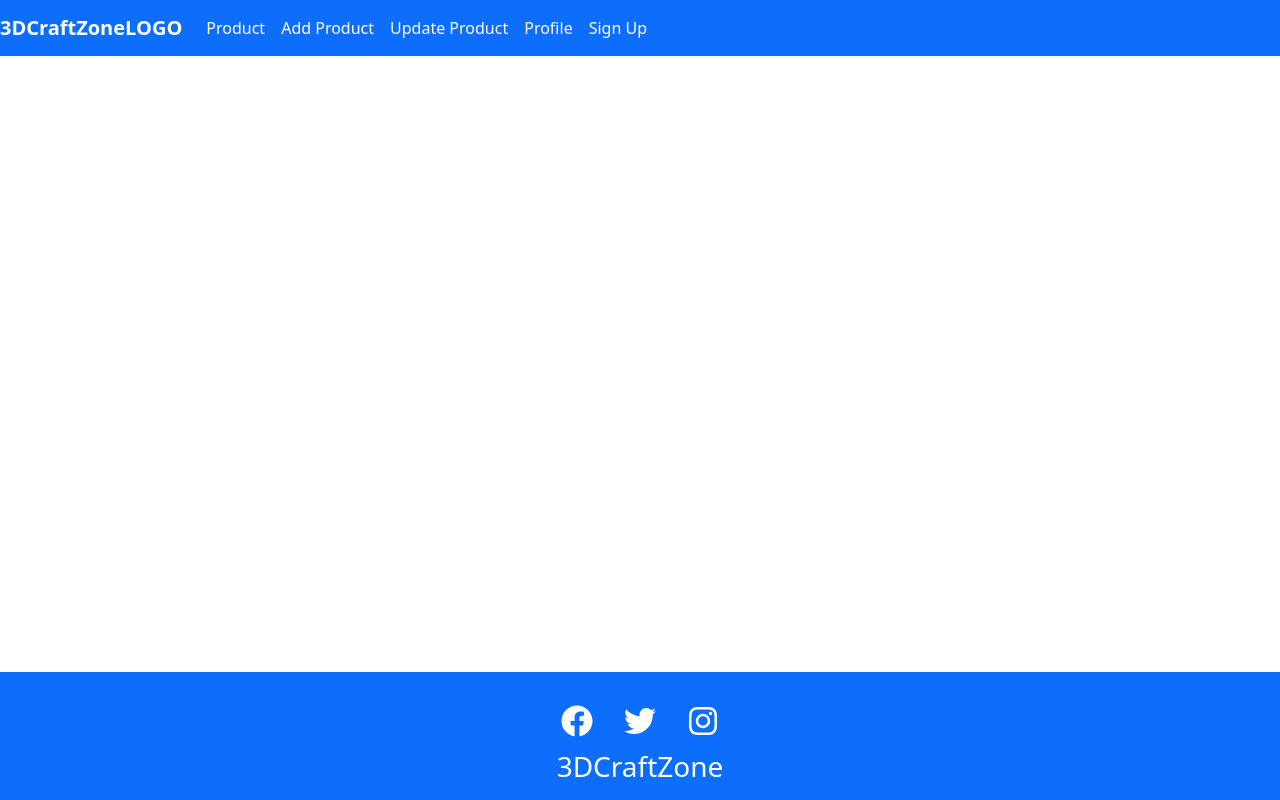
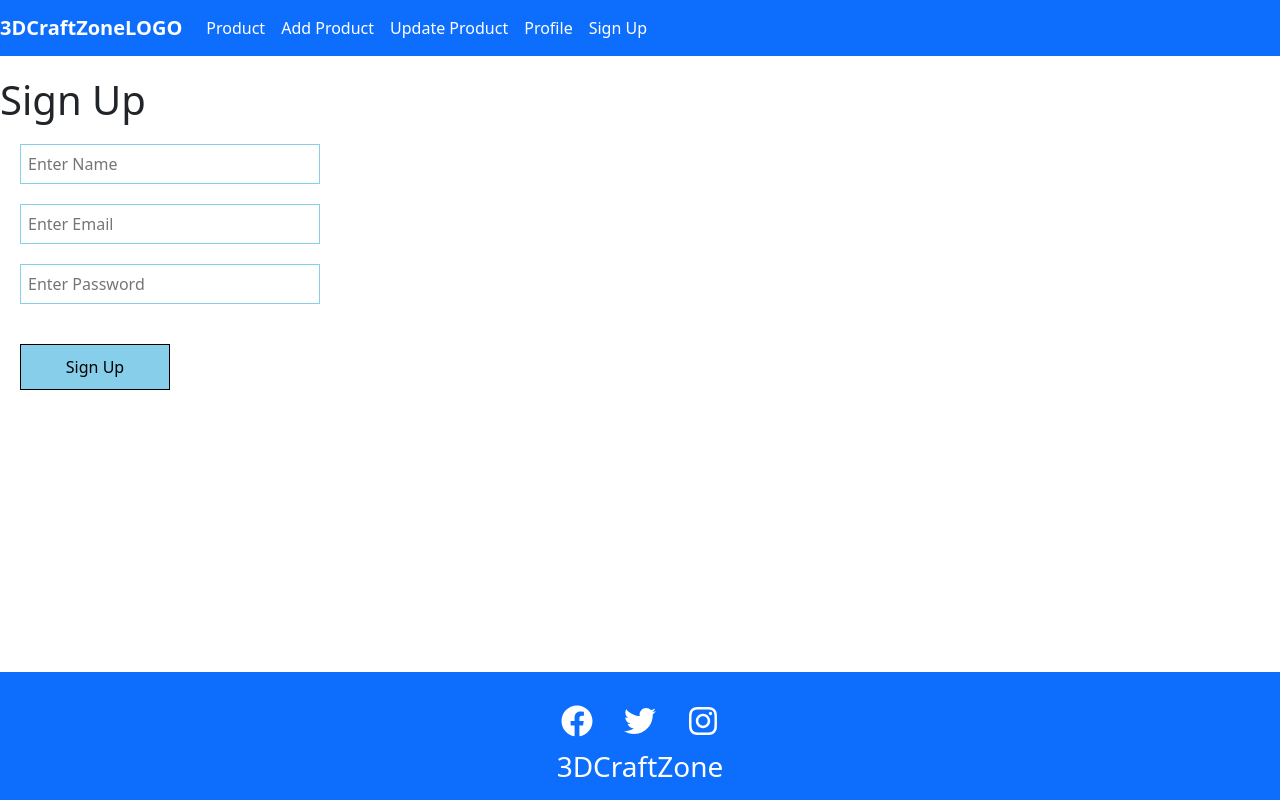
Before and after one commit to AwPlanet/3dProject, a React (Create React App) app in the folder front-end/: page /signup in a window 1280 px wide. Built offline with nearby package versions, Linux system fonts and the light colour scheme.

Commit message:
add logout function

```diff
--- a/front-end/src/App.js
+++ b/front-end/src/App.js
@@ -6,6 +6,7 @@ import Footer from './components/Footer';
 import SignIn from './components/SignIn.js';
 import PrivateComponent from './components/PrivateComponent.js';
 import 'bootstrap/dist/js/bootstrap.bundle.min';
+import SignUp from './components/Signup.js';
 <script src="https://stackpath.bootstrapcdn.com/bootstrap/5.3.0/js/bootstrap.bundle.min.js"></script>
 
 
@@ -19,10 +20,10 @@ function App() {
                     <Route path="/" element={<h1>Product Component</h1>} />
                     <Route path="/add" element={<h1>Add Product Component</h1>} />
                     <Route path="/update" element={<h1>Update Product Component</h1>} />
-                    <Route path="/logout" element={<h1>Logout Product Component</h1>} />
                     <Route path="/profile" element={<h1>Profile Product Component</h1>} />
                     </Route>
                     <Route path="/signin" element={<SignIn />} />
+                    <Route path="/signup" element={<SignUp />} />
                 </Routes>
             </BrowserRouter>
             <Footer />
--- a/front-end/src/Nav.js
+++ b/front-end/src/Nav.js
@@ -1,10 +1,16 @@
 import React from 'react';
 import { Link } from 'react-router-dom';
-import 'bootstrap/dist/css/bootstrap.min.css'; // Import Bootstrap CSS
-import './App.css'; // Ensure your custom styles come after Bootstrap
+import 'bootstrap/dist/css/bootstrap.min.css';
+import './App.css';
+import { useNavigate } from 'react-router-dom';
 
 const Nav = () => {
     const auth = localStorage.getItem('user');
+    const navigate = useNavigate();
+    const logout = () => {
+        localStorage.removeItem('user');
+        navigate('/signin');
+    };
 
     return (
         <nav className="navbar navbar-expand-lg navbar-dark bg-primary">
@@ -28,8 +34,8 @@ const Nav = () => {
                     </li>
                     <li className="nav-item">
                         {auth ?
-                            <Link className="nav-link" to="/logout">Logout</Link> :
-                            <Link className="nav-link" to="/signin">Sign Up</Link>
+                            <span className="nav-link" onClick={logout} style={{ cursor: 'pointer' }}>Logout</span> :
+                            <Link className="nav-link" to="/signup">Sign Up</Link>
                         }
                     </li>
                 </ul>
--- a/front-end/src/components/Signup.js
+++ b/front-end/src/components/Signup.js
@@ -1,6 +1,5 @@
-import React, {useEffect, useState} from "react";
-import {useNavigate} from 'react-router-dom'
-import 'bootstrap/dist/css/bootstrap.min.css';
+import React, { useState } from "react";
+import { useNavigate } from 'react-router-dom';
 
 const SignUp = () => {
     const [name, setName] = useState("");
@@ -8,15 +7,9 @@ const SignUp = () => {
     const [password, setPassword] = useState("");
     const navigate = useNavigate();
 
-    useEffect(() => {
-        const auth = localStorage.getItem('user');
-        if (auth) {
-            navigate('/');
-        }
-    }, [navigate]);
+    const collectData = async () => {
+        console.log(name, email, password);
 
-    const collectData = async () => {
-        console.warn(name, email, password);
         let result = await fetch("http://localhost:5000/register", {
             method: 'post',
             body: JSON.stringify({ name, email, password }),
@@ -26,64 +19,45 @@ const SignUp = () => {
         });
 
         result = await result.json();
-        console.warn(result);
-        localStorage.setItem("user", JSON.stringify(result));
+        console.log(result);
+
+        if (result.auth) {
+            localStorage.setItem("user", JSON.stringify(result.user));
             navigate('/');
+        } else {
+            alert("Sign-up failed. Please check your input.");
+        }
     }
 
     return (
-        <div className="container mt-5">
-            <div className="row justify-content-center">
-                <div className="col-md-6">
-                    <h1 className="text-center mb-4">Register</h1>
-                    <div className="card p-4">
-                        <div className="card-body">
-                            <form>
-                                <div className="form-group mb-3">
-                                    <label htmlFor="name">Name</label>
+        <div className="signup">
+            <h1>Sign Up</h1>
+
             <input
-                                        id="name"
-                                        className="form-control"
+                className="inputBox"
                 type="text"
                 placeholder="Enter Name"
                 value={name}
                 onChange={(e) => setName(e.target.value)}
             />
-                                </div>
-                                <div className="form-group mb-3">
-                                    <label htmlFor="email">Email</label>
+
             <input
-                                        id="email"
-                                        className="form-control"
-                                        type="email"
+                className="inputBox"
+                type="text"
                 placeholder="Enter Email"
                 value={email}
                 onChange={(e) => setEmail(e.target.value)}
             />
-                                </div>
-                                <div className="form-group mb-3">
-                                    <label htmlFor="password">Password</label>
+
             <input
-                                        id="password"
-                                        className="form-control"
+                className="inputBox"
                 type="password"
                 placeholder="Enter Password"
                 value={password}
                 onChange={(e) => setPassword(e.target.value)}
             />
-                                </div>
-                                <button
-                                    type="button"
-                                    className="btn btn-primary btn-block"
-                                    onClick={collectData}
-                                >
-                                    Sign Up
-                                </button>
-                            </form>
-                        </div>
-                    </div>
-                </div>
-            </div>
+
+            <button onClick={collectData} className="appButton" type="button">Sign Up</button>
         </div>
     );
 }
```
Also changed, not shown: 1 other file (tests, documents, lock files or other folders). Lines whose indentation alone changed are shown as unchanged.
